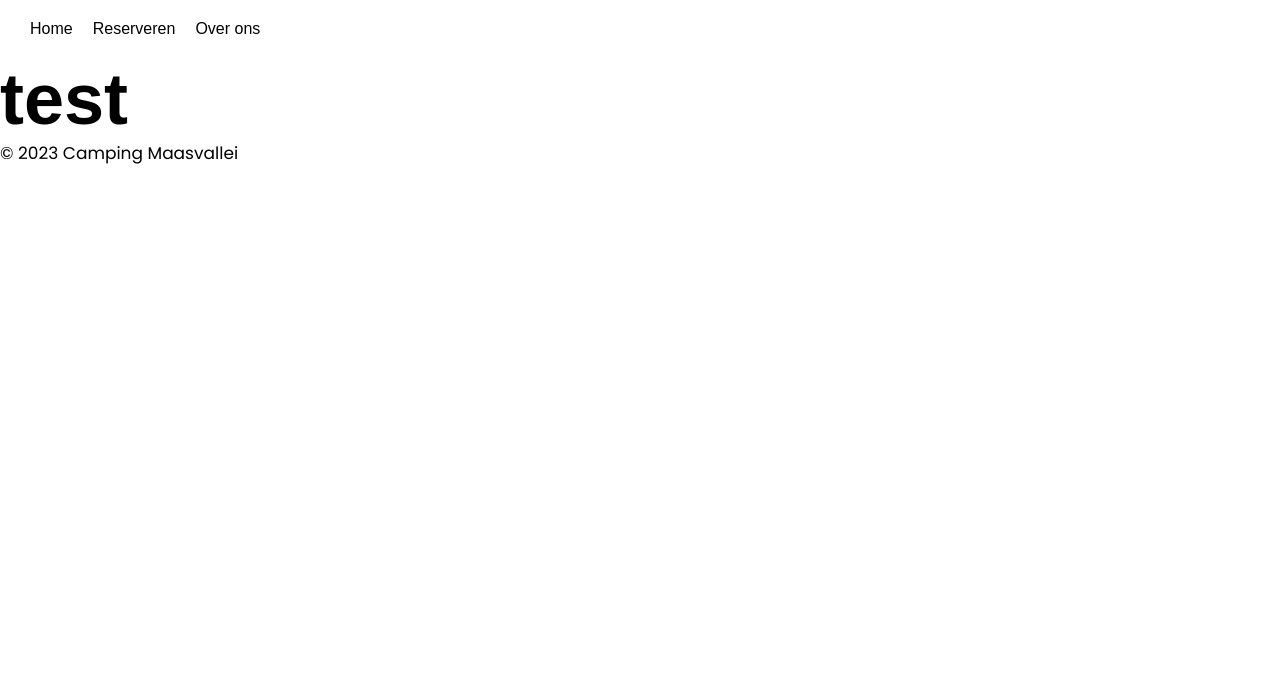
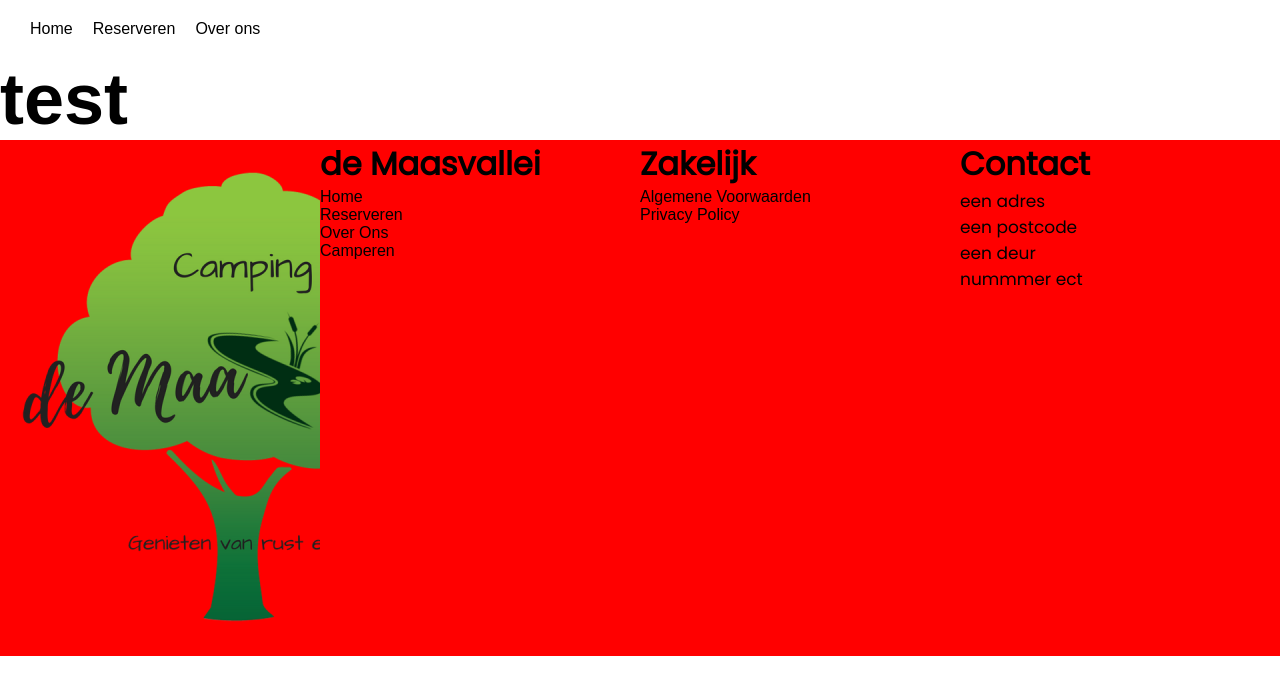
Before and after one commit to Draagn282/Praktijkwijzer, a PHP site: page /aboutUs.php in a window 1280 px wide. Shown: the top 695 px of the page. Run offline with PHP 8.4, Linux system fonts and the light colour scheme; some web fonts are replaced.

Commit message:
cleaner bezig

```diff
--- a/css/styles.css
+++ b/css/styles.css
@@ -111,7 +111,7 @@ body {
 }
 
 .navbar ul li:hover {
-color: #000000;
+  color: #000000;
 }
 
 /* Hero section styles */
@@ -153,7 +153,6 @@ color: #000000;
   text-align: center;
   flex-direction: column;
   padding: 70px 150px;
-
 }
 
 .home-info h2 {
@@ -322,8 +321,7 @@ color: #000000;
   flex-direction: row;
 }
 
-
-.complaint_text{
+.complaint_text {
   width: 95%;
   height: 80%;
   border-bottom: solid 1px black;
@@ -367,6 +365,45 @@ color: #000000;
 
 header {
   background-color: transparent;
+}
+
+/********** FOOTER **********/
+
+.footer-column {
+  width: 25%;
+  height: auto;
+  background-color: red;
+}
+
+.footer-section {
+  height: auto;
+  width: 100%;
+  display: flex;
+  flex-wrap: wrap;
+}
+
+nav li {
+  list-style: none;
+}
+
+nav li a {
+  color: var(--black);
+  text-decoration: none;
+  transition: 0.2s ease-in;
+  text-transform: capitalize;
+}
+
+/********** FOOTER BEFORE/AFTER**********/
+
+.footer-column a:hover {
+  color: var(--secondary);
+  transition: 0.2s ease-in;
+}
+
+@media only screen and (max-width: 1024px) {
+}
+
+@media only screen and (max-width: 767px) {
 }
 
 /************************* SCHOONMAAK DASHBOARD *************************/
@@ -429,7 +466,6 @@ header {
 
 /********** FOOTER **********/
 
-
 /********** dashboard **********/
 
 /********** BUTTTONS **********/
--- a/includes/footer.php
+++ b/includes/footer.php
@@ -1,3 +1,42 @@
-    <footer>
-		<p>&copy; 2023 Camping Maasvallei</p>
-	</footer>
+<footer>
+  <div class="footer-wrap">
+    <div class="footer-section">
+      <div class="footer-column">
+        <img src="../media/images/maas-logo.png" alt="maas_logo">
+      </div>
+      <div class="footer-column">
+        <h3>de Maasvallei</h3>
+        <nav>
+          <ul>
+            <li><a href="#">home</a></li>
+            <li>
+              <a href="#">reserveren</a>
+            </li>
+            <li><a href="#">over ons</a></li>
+            <li>
+              <a href="#">camperen</a>
+            </li>
+          </ul>
+        </nav>
+      </div>
+      <div class="footer-column">
+        <h3>Zakelijk</h3>
+        <nav>
+          <ul>
+            <li><a href="#">Algemene voorwaarden</a></li>
+            <li>
+              <a href="#">Privacy Policy</a>
+            </li>
+          </ul>
+        </nav>
+      </div>
+      <div class="footer-column">
+        <h3>Contact</h3>
+        <p>een adres</p>
+        <p>een postcode</p>
+        <p>een deur</p>
+        <p>nummmer ect</p>
+      </div>
+    </div>
+  </div>
+</footer>
```
Also changed, not shown: media/images/maas-logo.png (added).
